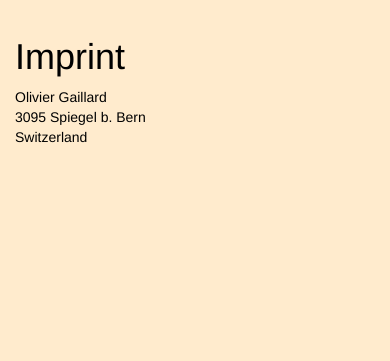
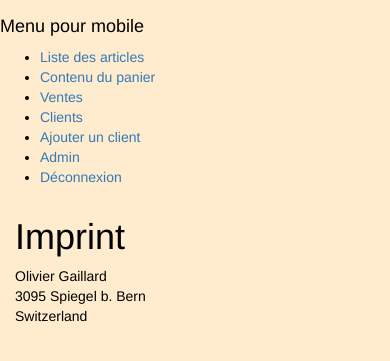
Before and after one commit to OlivierGaillard/zulma, a Django app: page /about/ in a window 390 px wide. Shown: the part 54-415 px from the top of the page. Run offline with Django 3.2, Linux system fonts and the light colour scheme; the visitor is signed in with stand-in values (Sample User, id 1); some libraries are stand-ins or nearby versions.

Commit message:
menu provisoire pour mobile

```diff
--- a/dproject/templates/base.html
+++ b/dproject/templates/base.html
@@ -1,5 +1,7 @@
+<!DOCTYPE html>
 {% load staticfiles %}
-{% load i18n %}<!DOCTYPE html>
+{% load i18n %}
+
 
 {% get_current_language as LANGUAGE_CODE %}
 {% get_available_languages as LANGUAGES %}
@@ -29,9 +31,10 @@
 
   <body>
     <nav class="navbar navbar-default navbar-inverse navbar-static-top">
-      <div class="container">
+      <div class="container-fluid">
         <div class="navbar-header">
-          <button type="button" class="navbar-toggle collapsed" data-toggle="collapse" data-target="#navbar" aria-expanded="false">
+          <button type="button" class="navbar-toggle collapsed" data-toggle="collapse" data-target="#navbar"
+                  aria-expanded="false">
             <span class="sr-only">Toggle navigation</span>
             <span class="icon-bar"></span>
             <span class="icon-bar"></span>
@@ -58,18 +61,18 @@
               </ul>
             </li>
           </ul>
-          <form class="navbar-form navbar-left" action="/search/" method="GET">
-            <div class="input-group">
-              <input type="text" class="form-control" id ="input-search" name="q" placeholder="{% trans 'Search on the site' %}" value="{{ search_word }}">
-              <span class="input-group-btn">
-                <button type="submit" class="btn btn-default"><i class="fa fa-search search-icon"></i></button>
-              </span>
-            </div>
-          </form>
+          <!--<form class="navbar-form navbar-left" action="/search/" method="GET">-->
+            <!--<div class="input-group">-->
+              <!--<input type="text" class="form-control" id ="input-search" name="q" placeholder="{% trans 'Search on the site' %}" value="{{ search_word }}">-->
+              <!--<span class="input-group-btn">-->
+                <!--<button type="submit" class="btn btn-default"><i class="fa fa-search search-icon"></i></button>-->
+              <!--</span>-->
+            <!--</div>-->
+          <!--</form>-->
           <ul class="nav navbar-nav navbar-right">
             {% if request.user.is_authenticated %}
                 <li class="dropdown">
-                    <a class="dropdown-toggle" href="#" id="dropdown02" data-toggle="dropdown" aria-haspopup="true" aria-expanded="false">Caisse
+                    <a class="dropdown-toggle" href="#" data-toggle="dropdown" aria-haspopup="true" aria-expanded="false">Caisse
                        <span class="caret"></span>
                     </a>
                     <ul class="dropdown-menu">
@@ -80,6 +83,7 @@
                         <li><a href="{% url "cart:client_create" %}">Ajouter un client</a></li>
                     </ul>
                 </li>
+
 
               <li class="dropdown">
                 <a class="dropdown-toggle" href="#" id="dropdown01" data-toggle="dropdown" aria-haspopup="true" aria-expanded="false">
@@ -101,6 +105,23 @@
 	  </nav>
 
     <div class="content">
+      <h4>Menu pour mobile</h4>
+
+          <ul>
+            {% if request.user.is_authenticated %}
+            <li><a href="{% url "inventory:articles" %}" title="Liste des articles">Liste des articles</a></li>
+            <li><a href="{% url "cart:cart_content" %}">Contenu du panier</a></li>
+            <li><a href="{% url "cart:ventes"  %}">Ventes</a></li>
+            <li><a href="{% url "cart:clients" %}">Clients</a></li>
+            <li><a href="{% url "cart:client_create" %}">Ajouter un client</a></li>
+            <li><a href="{% url 'admin:index' %}">{% trans 'Admin' %}</a></li>
+            <li><a href="{% url 'logout' %}">{% trans 'Log out' %}</a></li>
+            {% else %}
+            <li><a href="{% url 'login' %}">{% trans 'Log in' %}</a></li>
+            {% endif %}
+          </ul>
+
+
       {% if messages %}
         <div class="container">
           {% for message in messages %}
```
